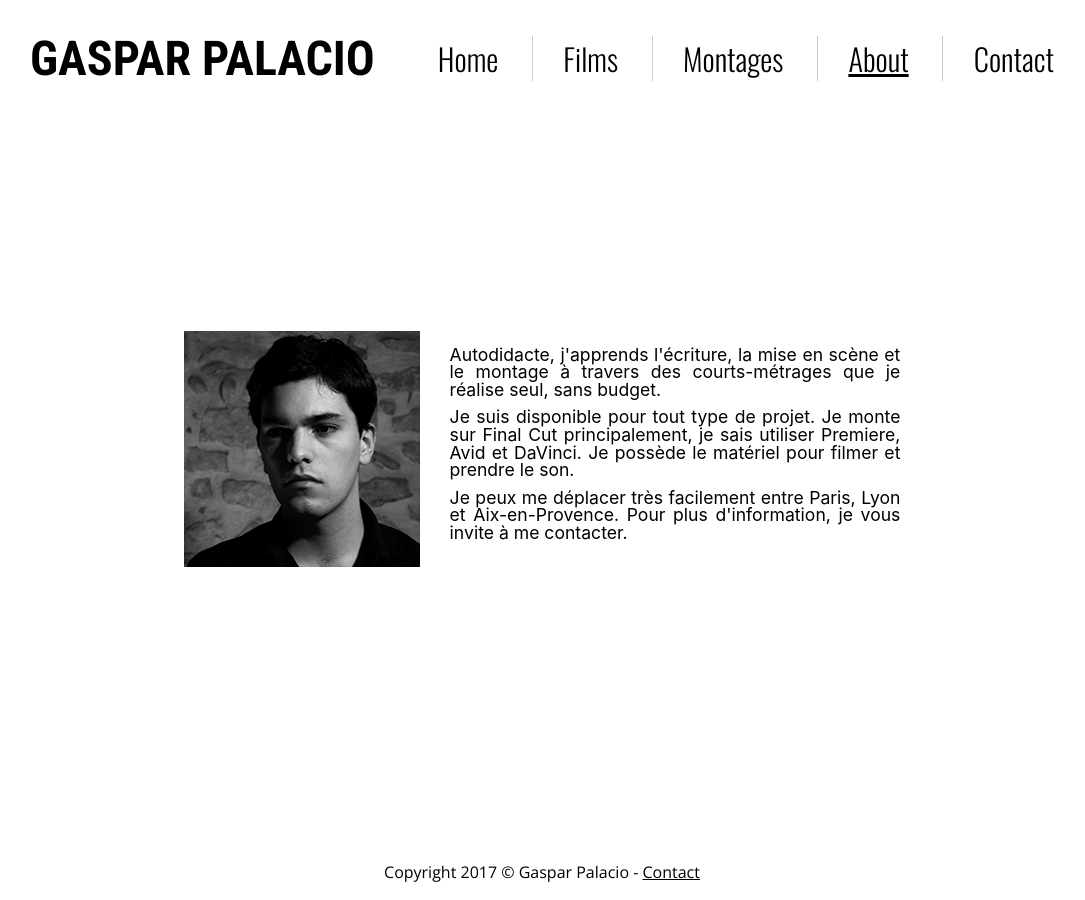
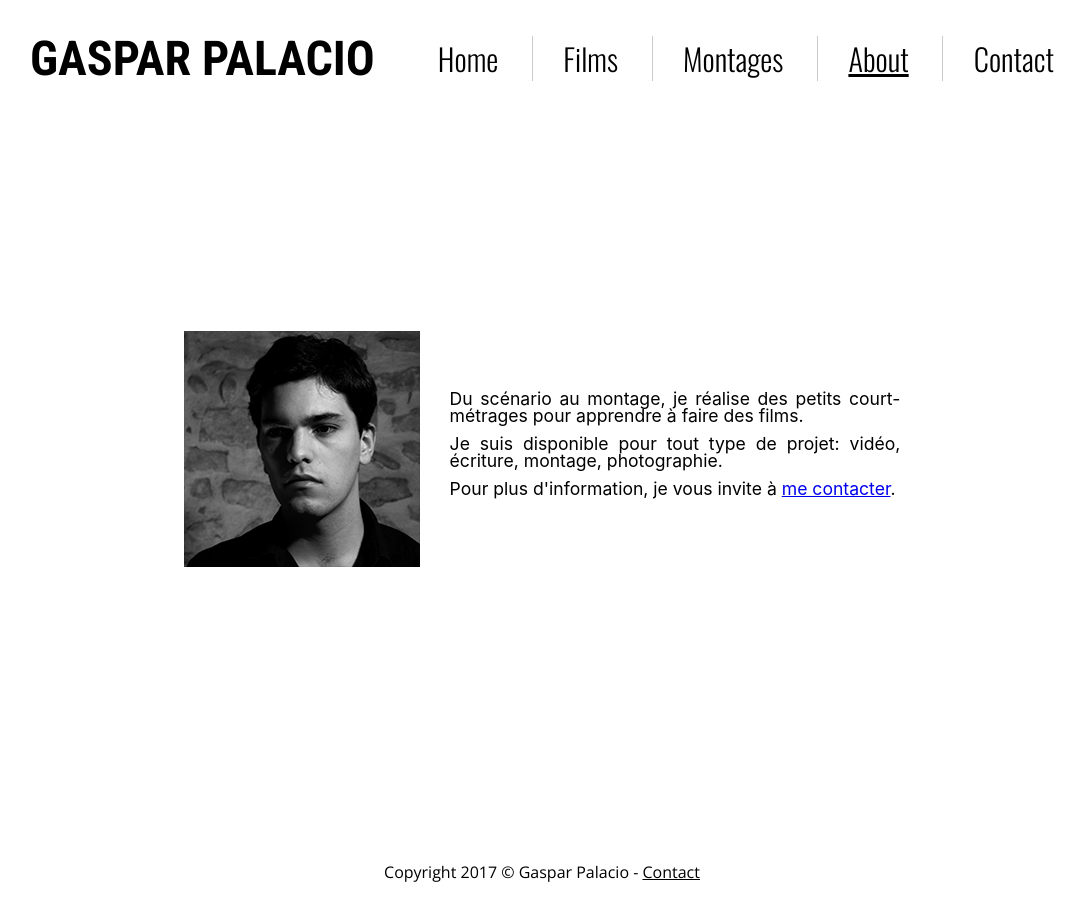
Before and after one commit to Rapsag8/Rapsag8.github.io, a Jekyll site: the page built from pages/about.html, in a window 1280 px wide. Shown: the whole page, without its empty margins (98-1183 px from the left). Built offline with Jekyll 4.4.1, drawn with Linux system fonts in a browser that asks for light colours; nearby versions of some CDN libraries.

Commit message:
Update about.html

```diff
--- a/pages/about.html
+++ b/pages/about.html
@@ -8,8 +8,8 @@ container: flex
     <img src="/static/img/portrait.jpg" alt="">
   </div>
   <div>
-    <p>Autodidacte, j'apprends l'écriture, la mise en scène et le montage à travers des courts-métrages que je réalise seul, sans budget.</p>
-    <p>Je suis disponible pour tout type de projet. Je monte sur Final Cut principalement, je sais utiliser Premiere, Avid et DaVinci. Je possède le matériel pour filmer et prendre le son.</p>
-    <p>Je peux me déplacer très facilement entre Paris, Lyon et Aix-en-Provence. Pour plus d'information, je vous invite à me contacter.</p>
+    <p>Du scénario au montage, je réalise des petits court-métrages pour apprendre à faire des films.</p>
+    <p>Je suis disponible pour tout type de projet: vidéo, écriture, montage, photographie.</p>
+    <p>Pour plus d'information, je vous invite à <a href="/contact">me contacter</a>.</p>
     </div>
 </main>
```
